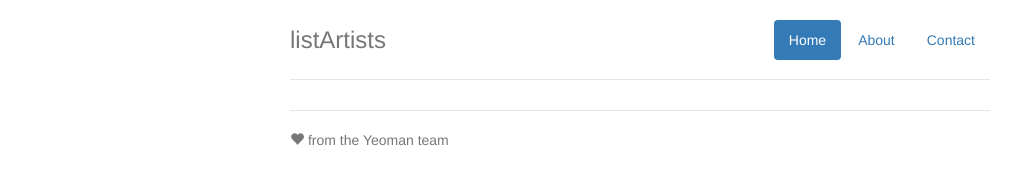
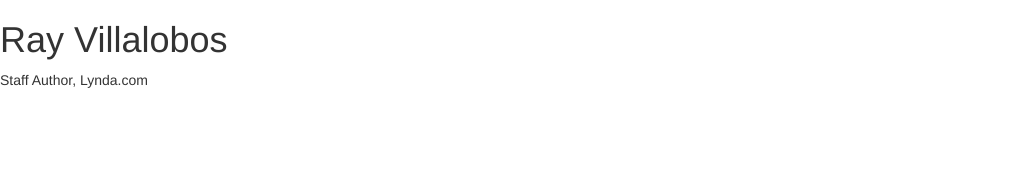
Before and after one commit to vanduc1102/list-artists, a website: page app/index.html in a window 1280 px wide. Shown: the whole page, without its empty margins (0-1036 px from the left). Drawn offline with nearby package versions, Linux system fonts and the light colour scheme; some packages are replaced by stand-ins of ours; files that its build step writes are made by us from their sources.

Commit message:
add init for "Getting Started" chapter

```diff
--- a/app/index.html
+++ b/app/index.html
@@ -1,8 +1,8 @@
 <!doctype html>
-<html class="no-js">
+<html class="no-js" ng-app="listArtistsApp">
   <head>
     <meta charset="utf-8">
-    <title></title>
+    <title>Angular Demo</title>
     <meta name="description" content="">
     <meta name="viewport" content="width=device-width">
     <!-- Place favicon.ico and apple-touch-icon.png in the root directory -->
@@ -14,30 +14,6 @@
     <!-- build:css(.tmp) styles/main.css -->
     <link rel="stylesheet" href="styles/main.css" />
     <!-- endbuild -->
-  </head>
-  <body ng-app="listArtistsApp">
-    <!--[if lt IE 7]>
-      <p class="browsehappy">You are using an <strong>outdated</strong> browser. Please <a href="http://browsehappy.com/">upgrade your browser</a> to improve your experience.</p>
-    <![endif]-->
-
-    <!-- Add your site or application content here -->
-    <div class="container">
-      <div class="header">
-        <ul class="nav nav-pills pull-right">
-          <li class="active"><a ng-href="#">Home</a></li>
-          <li><a ng-href="#/about">About</a></li>
-          <li><a ng-href="#">Contact</a></li>
-        </ul>
-        <h3 class="text-muted">listArtists</h3>
-      </div>
-
-      <div ng-view=""></div>
-
-      <div class="footer">
-        <p><span class="glyphicon glyphicon-heart"></span> from the Yeoman team</p>
-      </div>
-    </div>
-
 
     <!-- Google Analytics: change UA-XXXXX-X to be your site's ID -->
      <script>
@@ -71,10 +47,18 @@
     <!-- endbower -->
     <!-- endbuild -->
 
-        <!-- build:js({.tmp,app}) scripts/scripts.js -->
-        <script src="scripts/app.js"></script>
-        <script src="scripts/controllers/main.js"></script>
-        <script src="scripts/controllers/about.js"></script>
-        <!-- endbuild -->
-</body>
+    <!-- build:js({.tmp,app}) scripts/scripts.js -->
+    <script src="scripts/app.js"></script>
+    <script src="scripts/controllers/main.js"></script>
+    <!-- endbuild -->
+  </head>
+  <body>
+    <!-- Add your site or application content here -->
+
+    <div ng-controller = "MainCtrl">
+      <h1>{{author.name}}</h1>
+      <p>{{ author.title + ', ' + author.company }}</p>
+    </div>
+
+  </body>
 </html>
--- a/app/scripts/app.js
+++ b/app/scripts/app.js
@@ -8,26 +8,23 @@
  *
  * Main module of the application.
  */
-angular
-  .module('listArtistsApp', [
+ var app = angular.module('listArtistsApp', [
     'ngAnimate',
     'ngCookies',
     'ngResource',
     'ngRoute',
     'ngSanitize',
     'ngTouch'
-  ])
-  .config(function ($routeProvider) {
+  ]);
+/*
+app.config(function ($routeProvider) {
     $routeProvider
       .when('/', {
         templateUrl: 'views/main.html',
         controller: 'MainCtrl'
       })
-      .when('/about', {
-        templateUrl: 'views/about.html',
-        controller: 'AboutCtrl'
-      })
       .otherwise({
         redirectTo: '/'
       });
   });
+*/
--- a/app/scripts/controllers/main.js
+++ b/app/scripts/controllers/main.js
@@ -7,11 +7,10 @@
  * # MainCtrl
  * Controller of the listArtistsApp
  */
-angular.module('listArtistsApp')
-  .controller('MainCtrl', function ($scope) {
-    $scope.awesomeThings = [
-      'HTML5 Boilerplate',
-      'AngularJS',
-      'Karma'
-    ];
-  });
+app.controller('MainCtrl', function ($scope) {
+	$scope.author = {
+	    'name' : 'Ray Villalobos',
+	    'title' : 'Staff Author',
+	    'company' : 'Lynda.com'
+    }
+});
--- a/app/styles/main.css
+++ b/app/styles/main.css
@@ -1,79 +1,8 @@
-/* Space out content a bit */
-body {
-  padding-top: 20px;
-  padding-bottom: 20px;
-}
-
-/* Everything but the jumbotron gets side spacing for mobile first views */
-.header,
-.marketing,
-.footer {
-  padding-left: 15px;
-  padding-right: 15px;
-}
-
-/* Custom page header */
-.header {
-  border-bottom: 1px solid #e5e5e5;
-}
-/* Make the masthead heading the same height as the navigation */
-.header h3 {
-  margin-top: 0;
-  margin-bottom: 0;
-  line-height: 40px;
-  padding-bottom: 19px;
-}
-
-/* Custom page footer */
-.footer {
-  padding-top: 19px;
-  color: #777;
-  border-top: 1px solid #e5e5e5;
-}
-
 /* Customize container */
 @media (min-width: 768px) {
-  .container {
-    max-width: 730px;
-  }
-}
-.container-narrow > hr {
-  margin: 30px 0;
-}
-
-/* Main marketing message and sign up button */
-.jumbotron {
-  text-align: center;
-  border-bottom: 1px solid #e5e5e5;
-}
-.jumbotron .btn {
-  font-size: 21px;
-  padding: 14px 24px;
-}
-
-/* Supporting marketing content */
-.marketing {
-  margin: 40px 0;
-}
-.marketing p + h4 {
-  margin-top: 28px;
 }
 
 /* Responsive: Portrait tablets and up */
 @media screen and (min-width: 768px) {
-  /* Remove the padding we set earlier */
-  .header,
-  .marketing,
-  .footer {
-    padding-left: 0;
-    padding-right: 0;
-  }
-  /* Space out the masthead */
-  .header {
-    margin-bottom: 30px;
-  }
-  /* Remove the bottom border on the jumbotron for visual effect */
-  .jumbotron {
-    border-bottom: 0;
-  }
+
 }
```
